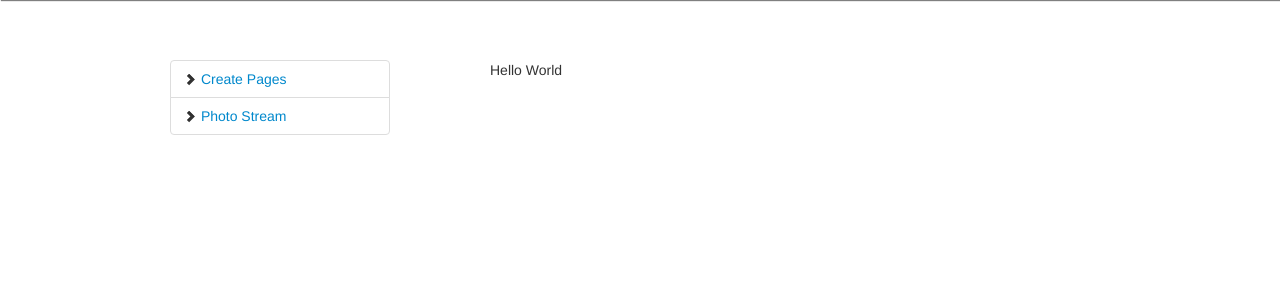
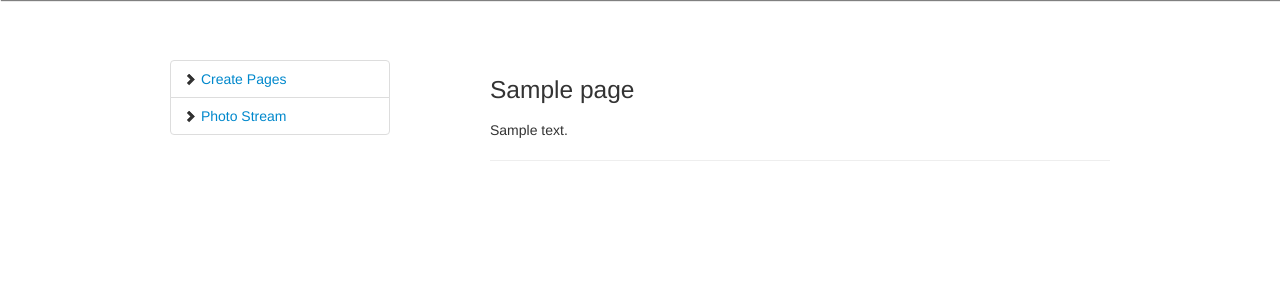
Before and after one commit to pkuhad/django-simplecms, a Django app: page / in a window 1280 px wide. Shown: the part 100-400 px from the top of the page. Run offline with Django 3.2, Linux system fonts and the light colour scheme; tables that the repository leaves empty hold one stand-in row (values such as "Sample post"); some libraries are stand-ins or nearby versions.

Commit message:
Front page listing and pagination as well

```diff
--- a/cms/pages/templates/pages/index.html
+++ b/cms/pages/templates/pages/index.html
@@ -80,7 +80,29 @@
 
                 <div class='span8 offset1'>
                 {%block 'working-pane-results' %}
-                    <p>Hello World</p>
+                    {% for page in object_list %}
+                        <h3>{{page.title}}</h3>
+                        <p>{{page.body}}</p>
+                        <hr/>
+                    {% endfor %}
+
+                    {% if is_paginated %}
+                    <div class="pagination">
+                        <span class="page-links">
+                        {% if page_obj.has_previous %}
+                            <a href="/?page={{ page_obj.previous_page_number }}">previous</a>
+                        {% endif %}
+                        </span>
+
+                        <span class="page-current">
+                        Page {{ page_obj.number }} of {{ page_obj.paginator.num_pages }}.
+                        </span>
+
+                        {% if page_obj.has_next %}
+                            <a href="/?page={{ page_obj.next_page_number }}">next</a>
+                        {% endif %}
+                    </div>
+                    {% endif %}
                 {%endblock%}
                 </div>
             </div>
--- a/cms/pages/views.py
+++ b/cms/pages/views.py
@@ -10,6 +10,7 @@ from django.utils.translation import ugettext as _
 from django.views.generic.detail import DetailView
 from django.views.generic.edit import CreateView
 from django.views.generic import TemplateView
+from django.views.generic import ListView
 
 from .models import Page
 from .forms import CreatePageForm
@@ -17,8 +18,10 @@ from .forms import CreatePageForm
 logger = logging.getLogger(__name__)
 
 
-class IndexView(TemplateView):
+class IndexView(ListView):
+    model = Page
     template_name = "pages/index.html"
+    paginate_by = 2
 
 class PageDetailView(DetailView):
     model = Page
```
